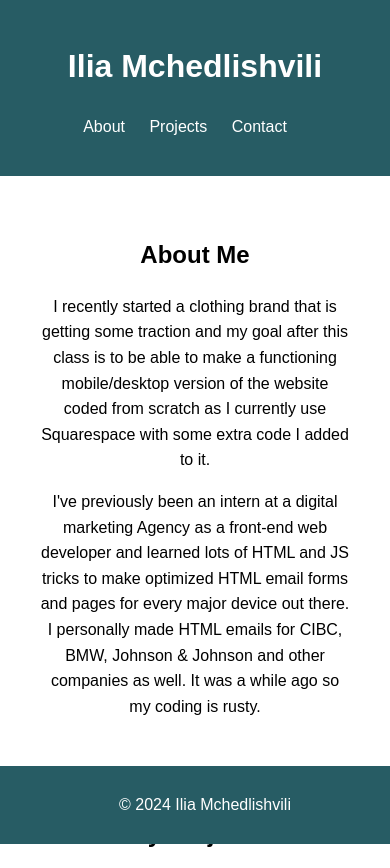
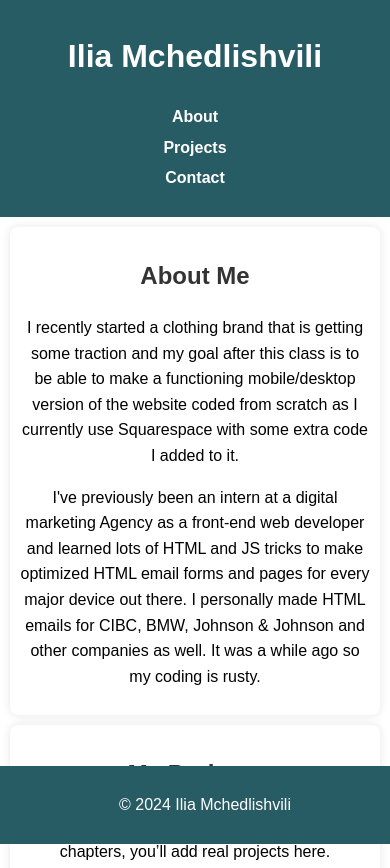
Before and after one commit to IliaMched/my-portfolio, a plain HTML site: page index.html in a window 390 px wide. Shown: the top 868 px of the page. Drawn offline with Linux system fonts and the light colour scheme.

Commit message:
Added basic CSS styling and responsive design

```diff
--- a/css/styles.css
+++ b/css/styles.css
@@ -4,6 +4,18 @@
 {
 	text-align: center;
 }
+section {
+    padding: 20px;
+    margin: 20px;
+    background-color: white;
+    border-radius: 8px;
+    box-shadow: 0 0 10px rgba(0, 0, 0, 0.1);
+}
+
+h2 {
+    color: #333;
+}
+
 
 p
 {
@@ -31,18 +43,21 @@
 
 nav ul li {
     display: inline;
-    margin-right: 20px;
+    margin: 0 10px;
 }
 
 nav ul li a {
     color: white;
     text-decoration: none;
+    font-weight: bold;
 }
 
-section {
-    padding: 20px;
-    margin: 20px;
+nav ul li a:hover {
+    text-decoration: underline;
 }
+
+
+
 
 footer {
     background-color: #275c64;
@@ -53,3 +68,22 @@
     bottom: 0;
     width: 100%;
 }
+
+
+/* Media Queries for Mobile Devices */
+@media only screen and (max-width: 600px) {
+    header, footer {
+        padding: 10px;
+    }
+
+    nav ul li {
+        display: block;
+        text-align: center;
+        margin: 5px 0;
+    }
+
+    section {
+        padding: 10px;
+        margin: 10px;
+    }
+}
```
